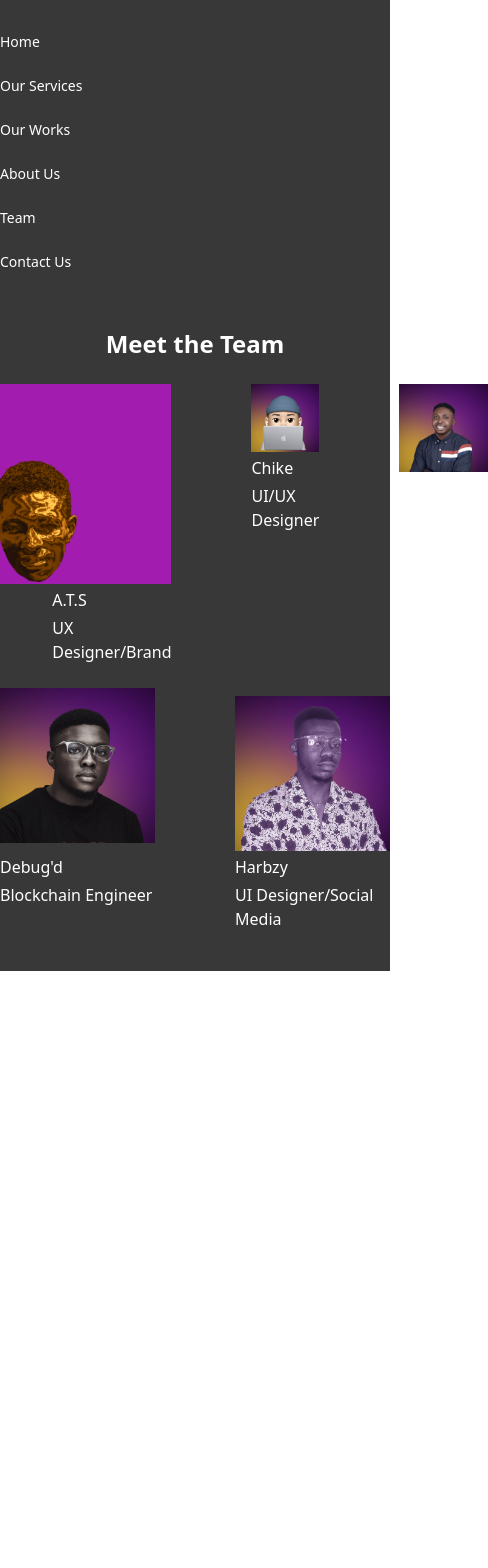
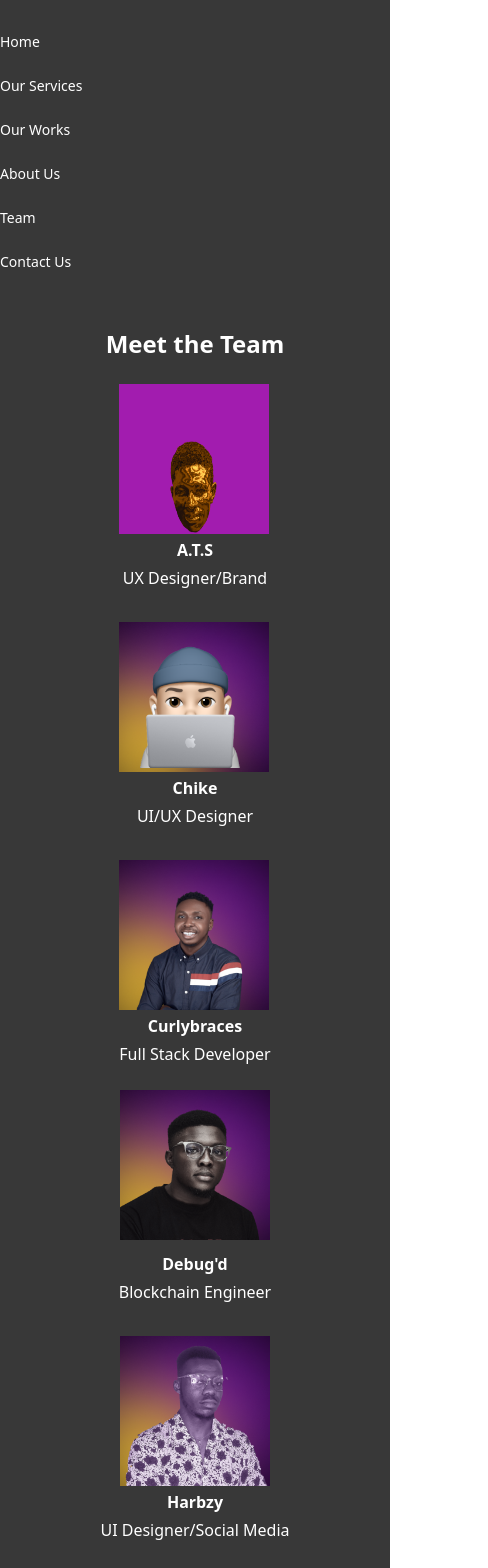
Before and after one commit to Joel0007tech/practice-project, a React (Vite) app: page /team in a window 390 px wide. Shown: the top 1568 px of the page, 488 px wide, since content can reach past the window. Before the commit the page ends 971 px from the top, so only its background shows below. Built offline with nearby package versions, Linux system fonts and the light colour scheme.

Commit message:
update to the project

```diff
--- a/src/components/About.jsx
+++ b/src/components/About.jsx
@@ -7,7 +7,7 @@ const color ={
 
 const About = () => {
   return (
-    <div className='w-screen h-screen' style={color}>
+    <div className='w-screen h-screen sm:w-full sm:h-full'style={color}>
     <>
     <nav className='py-8'>
       <ul className='flex flex-row gap-4 justify-center text-white font-normal text-sm sm:flex sm:flex-col'>
@@ -34,11 +34,11 @@ const About = () => {
     <Outlet />
   </>
   <h3 className='font-bold text-center text-white text-2xl py-8'>About us</h3>
-  <div className="flex justify-center py-5">
-  <div className="w-1/2 animate__animated animate__fadeInLeft flex flex-row justify-center">
+  <div className="flex justify-center py-5 sm:flex sm:flex-col sm:gap-10">
+  <div className="w-1/2 animate__animated animate__fadeInLeft flex flex-row justify-center sm:m-auto">
   <img src={avatar} alt=''/>
   </div>
-  <div className="w-1/2 animate__animated animate__fadeInRight">
+  <div className="w-1/2 animate__animated animate__fadeInRight sm:m-auto">
     <h2 className='text-white font-normal'>We are a digital agency committed to delivering exceptional results for<br/>
      our clients. Our team of experts specializes in creating customized<br/>
       digital solutions that drive business growth. With a focus on innovative<br/>
--- a/src/components/Contact.jsx
+++ b/src/components/Contact.jsx
@@ -33,7 +33,8 @@ const Contact = () => {
         <Outlet />
       </>
       <div className="py-3 flex flex-col sm:flex sm:flex-col sm:py-3">
-        <h3 className="font-bold text-white text-center text-3xl sm:font-semibold sm:text-white sm:text-md sm:text-center">
+        <h3 className="font-bold text-white text-center text-3xl
+         sm:font-normal sm:text-white sm:text-md sm:text-center">
           Leave us a message
         </h3>
         <div className="flex flex-col gap-4 py-12 sm:flex sm:flex-col sm:gap-3">
--- a/src/components/Services.jsx
+++ b/src/components/Services.jsx
@@ -38,10 +38,11 @@ const Services = () => {
     As a data-driven company, one of our major services is to use desk research<br/>
   to assess all the market data that is currently accessible in order to create<br/>
   the optimum alignment between your organization's demand and those of<br/> the product.</p>
-  <div className='2xl:hidden sm:visible'>
-    <p className='text-white'>acting</p>
+  <div class="hidden sm:block md:hidden">
+  <p className='text-white'>acting</p>
+</div>
   </div>
-  </div>
+
   )
 }
 
--- a/src/components/Team.jsx
+++ b/src/components/Team.jsx
@@ -42,30 +42,33 @@ const Team = () => {
         <h3 className="text-center text-white font-bold text-2xl">
           Meet the Team
         </h3>
-        <div className="flex flex-col gap-8 py-6">
-          <div className="flex flex-row justify-center gap-20">
+        <div className="flex flex-col gap-8 py-6 sm:flex sm:flex-col sm:m-auto">
+          <div className="flex flex-row justify-center gap-20 sm:flex sm:flex-col sm:m-auto sm:gap-8">
             <div className="flex flex-col gap-1">
-            <img src={firstImage} alt="this is for ats" className="text-blue bg-fuchsia-700 w-[270px] h-[27  0px]"/>
-            <p className="ml-[150px] text-white">A.T.S</p>
-            <p className="ml-[150px] text-white">UX Designer/Brand</p>
+            <img src={firstImage} alt="this is for ats" className="text-blue bg-fuchsia-700 w-[250px] h-[250px]
+             sm:h-[150px] sm:w-[150px]"/>
+            <p className=" text-white font-bold sm:text-center">A.T.S</p>
+            <p className=" text-white sm:text-center">UX Designer/Brand</p>
             </div>
-           <div className="flex flex-col gap-1"> <img src={secondImage} alt="this is for ats" className="w-[250px]"/>
-           <p className=" text-white">Chike</p>
-            <p className=" text-white">UI/UX Designer</p>
+           <div className="flex flex-col gap-1"> <img src={secondImage} alt="this is for ats" className="w-[250px] sm:w-[150px]"/>
+           <p className=" text-white font-bold sm:text-center">Chike</p>
+            <p className=" text-white sm:text-center">UI/UX Designer</p>
            </div>
-           <div className="flex flex-col gap-1"><img src={thirdImage} alt="this is for ats" className="w-[250px]"/>
-           <p className=" text-white">Curlybraces</p>
-            <p className=" text-white">Full Stack Developer</p>
+           <div className="flex flex-col gap-1"><img src={thirdImage} alt="this is for ats" className="w-[250px] sm:w-[150px]"/>
+           <p className=" text-white font-bold sm:text-center">Curlybraces</p>
+            <p className=" text-white sm:text-center">Full Stack Developer</p>
            </div>
           </div>
-          <div className="flex flex-row justify-center gap-20">
-            <div className="flex flex-col gap-1"><img src={fourthImage} alt="this is for ats" className="w-[250px] relative bottom-2"/>
-            <p className=" text-white">Debug'd</p>
-            <p className=" text-white">Blockchain Engineer</p>
+          <div className="flex flex-row justify-center gap-20 sm:flex sm:flex-col sm:m-auto sm:gap-8">
+            <div className="flex flex-col gap-1"><img src={fourthImage} alt="this is for ats"
+             className="w-[250px] sm:w-[150px] relative bottom-2 sm:m-auto"/>
+            <p className=" text-white font-bold sm:text-center">Debug'd</p>
+            <p className=" text-white sm:text-center">Blockchain Engineer</p>
             </div>
-            <div className="flex flex-col gap-1"> <img src={fifthImage} alt="this is for ats" className="w-[250px]"/>
-            <p className=" text-white">Harbzy</p>
-            <p className=" text-white">UI Designer/Social Media</p>
+            <div className="flex flex-col gap-1"> <img src={fifthImage} alt="this is for ats"
+            className="w-[250px] sm:w-[150px] sm:m-auto"/>
+            <p className=" text-white font-bold sm:text-center">Harbzy</p>
+            <p className=" text-white sm:text-center">UI Designer/Social Media</p>
             </div>
           </div>
         </div>
--- a/src/components/Works.jsx
+++ b/src/components/Works.jsx
@@ -42,25 +42,25 @@ const Works = () => {
           <img
             src={firstImage}
             alt="mask group"
-            className="w-[450px] h-[300px] sm:m-auto sm:h-[200px] sm:w-[350px]"
+            className="w-[450px] h-[300px] sm:m-auto sm:h-[150px] sm:w-[350px]"
           />
           <div className="flex flex-col gap-6 sm:flex sm:flex-col">
             <h3 className="text-white font-bold text-2xl sm:text-center sm:text-white sm:font-bold sm:text-xl">
               Bulldog <br className="sm:hidden" />
               Billionaires
             </h3>
-            <p className="text-white font-normal sm:text-center">
-              Bulldog Billionaires is a collection of
-              <br />
-              2,000 randomly generated NFTs that
-              <br />
+            <p className="text-white font-normal sm:text-center sm:leading-relaxed">
+              Bulldog Billionaires is a collection <br className="sm:block"/>
+              of <br className="hidden sm:hidden"/>
+              2,000 randomly generated <br className="sm:block"/> NFTs
+              that <br className="hidden sm:hidden"/>
               exist on the Solana Blockchain.
             </p>
             <a
               href=""
               className="text-center bg-purple-700 py-3 px-9 sm:py-3 sm:px-9 text-white
                 font-normal w-[180px] m-auto sm:m-auto rounded-lg relative
-                  right-10 bottom-10 sm:relative sm:right-0 sm:top-2 "
+                  right-10 bottom-10 sm:relative sm:right-0 sm:top-2 sm:animate-pulse"
             >
               Visit Website
             </a>
@@ -68,28 +68,35 @@ const Works = () => {
 
         </div>
 
-        <div className="flex flex-row gap-20 m-auto sm:flex sm:flex-col sm:gap-20 sm:m-auto">
-          <div className="flex flex-col gap-6 sm:flex sm:flex-col sm:gap-6">
-            <h3 className="text-white font-bold text-2xl sm:text-white sm:font-bold sm:text-center">
+        <div className="flex flex-row gap-20 m-auto sm:flex sm:flex-col sm:gap-4 sm:m-auto sm:py-6">
+          <div className="flex flex-col gap-6 sm:flex sm:flex-col sm:gap-2 sm:m-auto">
+          <img
+            src={secondImage}
+            alt="mask group"
+            className="w-[450px] h-[300px] hidden sm:block 2xl:hidden sm:h-[200px] sm:w-[350px] sm:auto sm:py-6"
+          />
+            <h3 className="text-white font-bold text-2xl sm:text-white sm:font-bold sm:text-center sm:relative
+             sm:bottom-4">
               T-connect
             </h3>
-            <p className="text-white font-normal">
+            <p className="text-white font-normal sm:text-center">
               T-connect is an NFT Marketplace
               <br /> platform where users can lend and
-              <br /> rent NFTs.
+              <br className="hidden sm:hidden"/> rent NFTs.
             </p>
             <a
               href=""
               className="text-center bg-purple-700 py-3 px-9 text-white font-normal
-                 w-[180px] h-[50px] m-auto rounded-lg relative right-10 bottom-10"
-            >
+                 w-[180px] h-[50px] m-auto rounded-lg relative right-10 bottom-10 sm:m-auto sm:relative sm:right-0 sm:top-5
+                 sm:animate-pulse"
+          >
               Visit Website
             </a>
           </div>
           <img
             src={secondImage}
             alt="mask group"
-            className="w-[450px] h-[300px]"
+            className="w-[450px] h-[300px] sm:hidden"
           />
         </div>
       </div>
```
